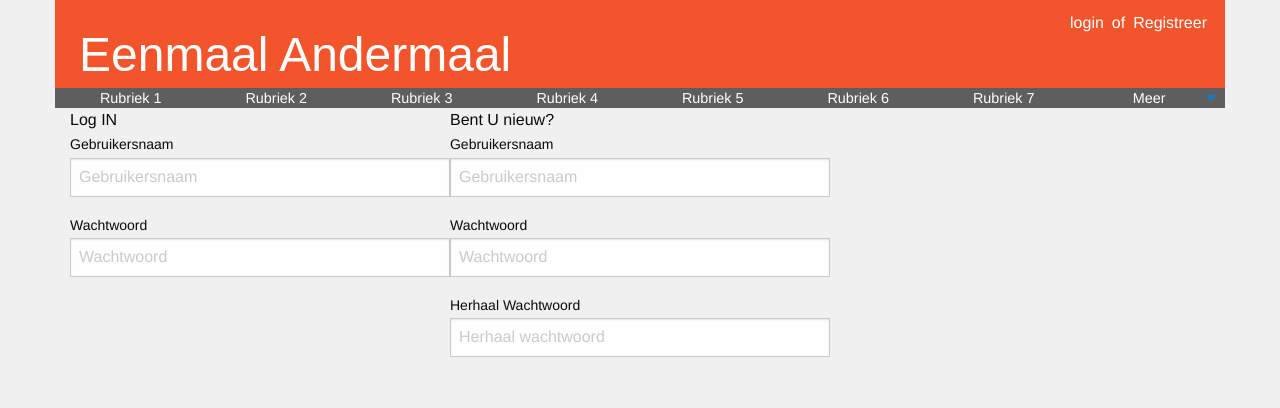
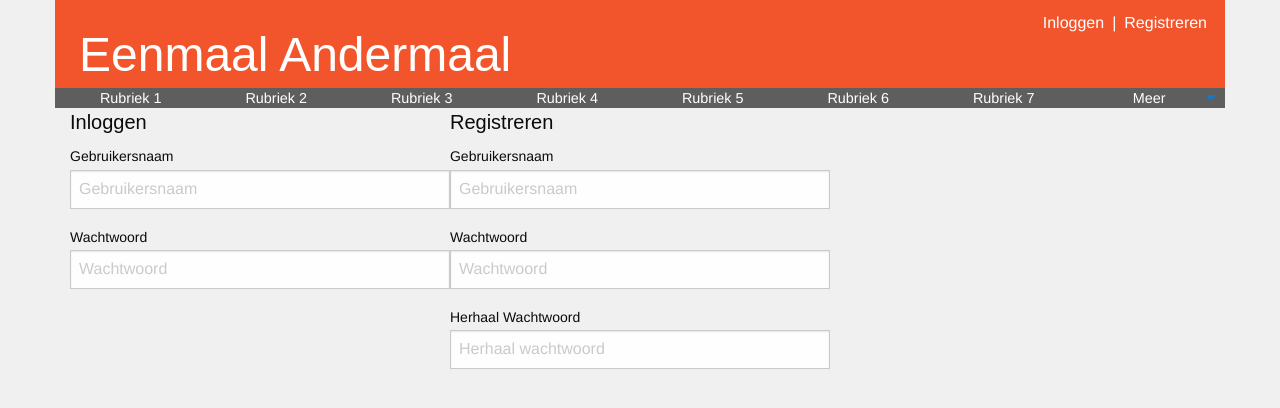
Before and after one commit to YTSengul/Auctionwebsite-eenmaalandermaal-2018-19, a PHP site: page /login.php in a window 1280 px wide. Shown: the top 408 px of the page. Run offline with PHP 8.4, Linux system fonts and the light colour scheme; some libraries are stand-ins or nearby versions.

Commit message:
Inloggen | Registreren

```diff
--- a/Veilingsite/components/header.php
+++ b/Veilingsite/components/header.php
@@ -3,9 +3,9 @@
     <div class="header">
       <h1>Eenmaal Andermaal</h1>
       <ul class="menu align-right">
-        <li><a href="#">login</a></li>
-        <li><p>of</p></li>
-        <li><a href="#">Registreer</a></li>
+        <li><a href="login.php">Inloggen</a></li>
+        <li><p>|</p></li>
+        <li><a href="#">Registreren</a></li>
       </ul>
     </div>
   </div>
--- a/Veilingsite/login.php
+++ b/Veilingsite/login.php
@@ -3,7 +3,7 @@ include_once "components/connect.php";
 ?>
 
 <!doctype html>
-<html class="" lang="en" dir="ltr">
+<html class="" lang="nl" dir="ltr">
   <head>
     <meta charset="utf-8">
     <meta http-equiv="x-ua-compatible" content="ie=edge">
@@ -23,7 +23,7 @@ include_once "components/connect.php";
       <div class='grid-container grid-x'>
 
         <div class="cell large-4">
-          Log IN
+          <h5>Inloggen</h5>
           <form>
             <label>Gebruikersnaam </label>
             <input type='text' placeholder='Gebruikersnaam'>
@@ -33,7 +33,7 @@ include_once "components/connect.php";
         </div>
 
         <form class='cell large-4'>
-          Bent U nieuw?
+          <h5>Registreren</h5>
           <label>Gebruikersnaam</label>
           <input type="text" placeholder="Gebruikersnaam">
           <label>Wachtwoord</label>
```
